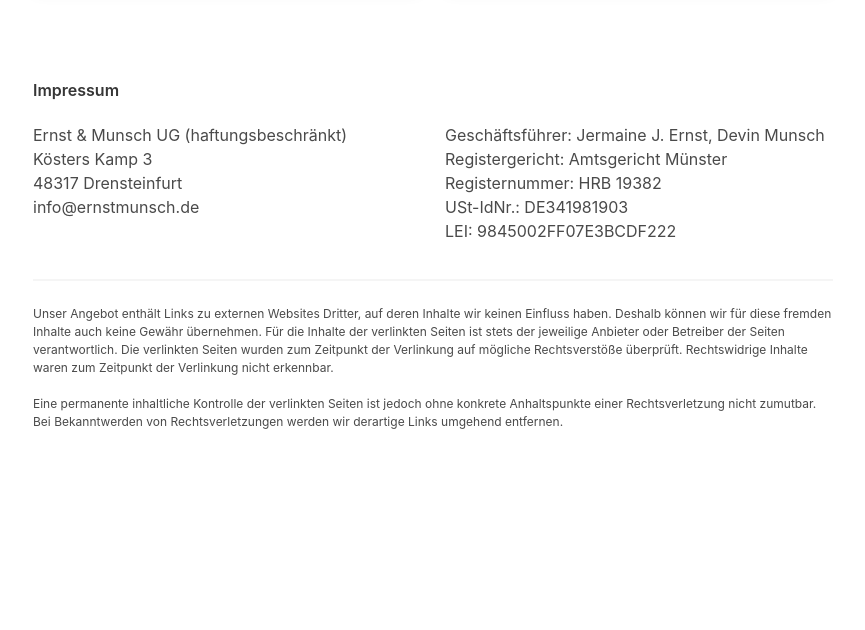
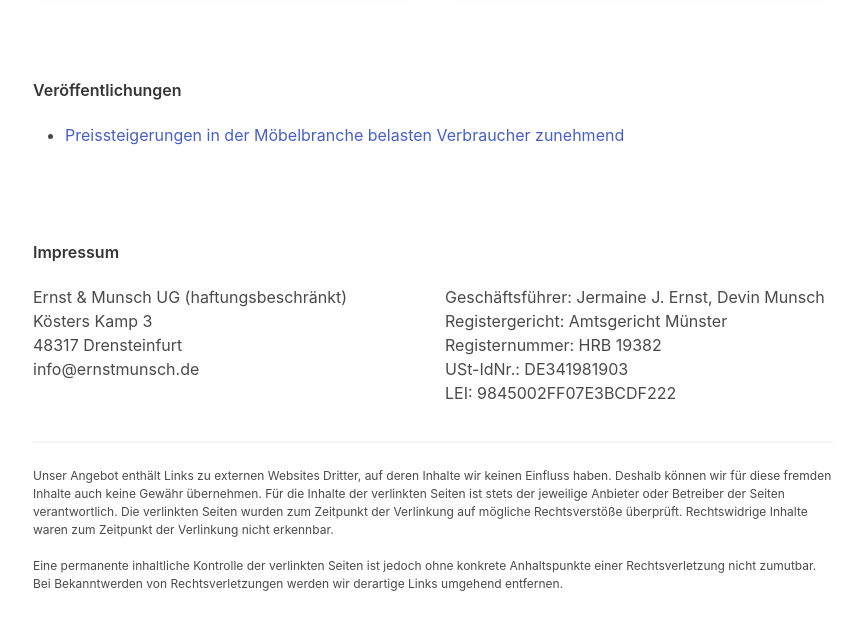
Before and after one commit to casalist/ernstmunsch.de, a plain HTML site: page index.html in a window 1280 px wide. Shown: the part 630-1260 px from the top of the page, without its empty margins (207-1072 px from the left). Before the commit the page ends 1109 px from the top, so only its background shows below. Drawn offline with Linux system fonts and the light colour scheme.

Commit message:
Add publications

```diff
--- a/index.html
+++ b/index.html
@@ -123,7 +123,22 @@
 <section class="hero">
     <div class="hero-body">
         <div class="container">
-            <h2 id="imprint" class="title is-6">Impressum</h2>
+            <h2 class="title is-6">Veröffentlichungen</h2>
+
+            <div class="content">
+                <ul>
+                    <li><a href="https://www.presseportal.de/pm/164270/5271037" target="_blank" title="Preissteigerungen in der Möbelbranche belasten Verbraucher zunehmend
+">Preissteigerungen in der Möbelbranche belasten Verbraucher zunehmend</a></li>
+                </ul>
+            </div>
+        </div>
+    </div>
+</section>
+
+<section class="hero">
+    <div class="hero-body">
+        <div class="container">
+            <h2 class="title is-6">Impressum</h2>
 
             <div class="columns">
                 <div class="column">
```
